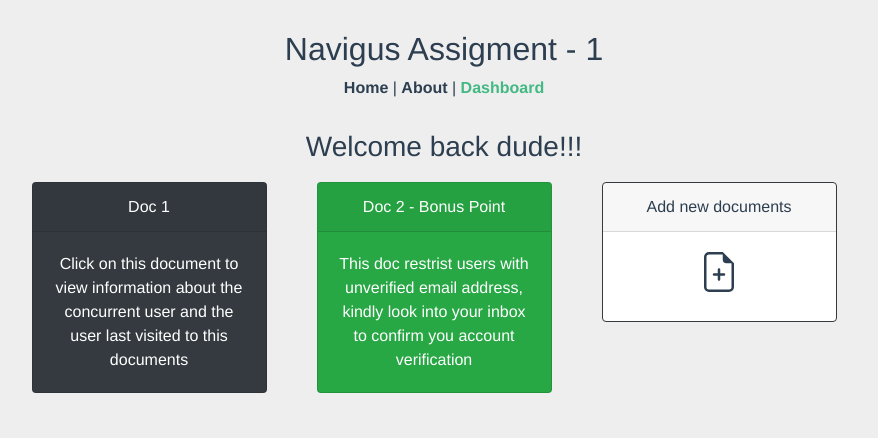
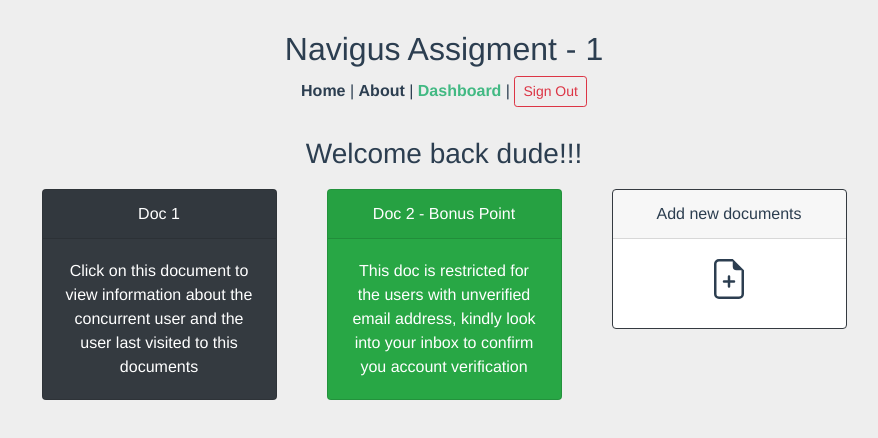
Before and after one commit to prashant-dhiru/navigus-assignment-1, a Vue app in the folder frontend/: page /dashboard in a window 1280 px wide. Shown: the top 438 px of the page, without its empty margins (196-1074 px from the left). Built offline with nearby package versions, Linux system fonts and the light colour scheme; no server answers.

Commit message:
Added logout button

```diff
--- a/frontend/src/App.vue
+++ b/frontend/src/App.vue
@@ -4,11 +4,26 @@
       <H2>Navigus Assigment - 1 </H2>
       <router-link to="/">Home</router-link> |
       <router-link to="/about">About</router-link> |
-      <router-link to='/dashboard'>Dashboard</router-link>
+      <router-link to='/dashboard'>Dashboard</router-link> |
+      <b-button variant="outline-danger" size="sm" @click.prevent="signOut()">Sign Out</b-button>
     </div>
     <router-view/>
   </div>
 </template>
+<script>
+import firebase from 'firebase';
+export default {
+  name:"app",
+  methods : {
+    signOut(){
+      firebase.auth().signOut().then(()=>{this.$router.replace({
+        name :"/"
+      })})
+    }
+  }
+
+}
+</script>>
 
 <style>
 #app {
--- a/frontend/src/components/Dashboard.vue
+++ b/frontend/src/components/Dashboard.vue
@@ -10,7 +10,7 @@
         </b-col>
         <b-col md="3">
             <b-card bg-variant="success" header="Doc 2 - Bonus Point" text-variant="white" class="text-center card">
-                <b-card-text>This doc restrist users with  unverified email address, kindly look into your inbox to confirm you account verification</b-card-text>
+                <b-card-text>This doc is restricted for the users with unverified email address, kindly look into your inbox to confirm you account verification</b-card-text>
             </b-card>
         </b-col>
         <b-col md="3">
@@ -32,7 +32,7 @@ export default {
 <!-- Add "scoped" attribute to limit CSS to this component only -->
 <style scoped>
 .card{
-    margin-right: 20px;
-    margin-top: 10px;
+    padding: 0px;
+    margin: 10px;
 }
 </style>
--- a/frontend/src/components/LogIn.vue
+++ b/frontend/src/components/LogIn.vue
@@ -18,7 +18,6 @@
             label-cols-lg="2"
             label="Password"
             label-for="pass"
-            description="password should be atlest 6 characters"
         >
             <b-form-input id="pass" type="password" v-model="form.password" required></b-form-input>
         </b-form-group>
```
